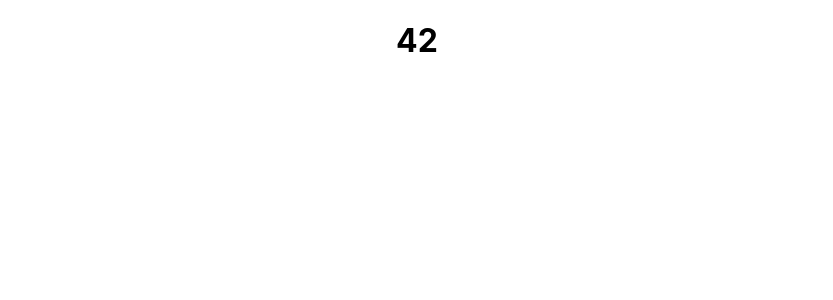
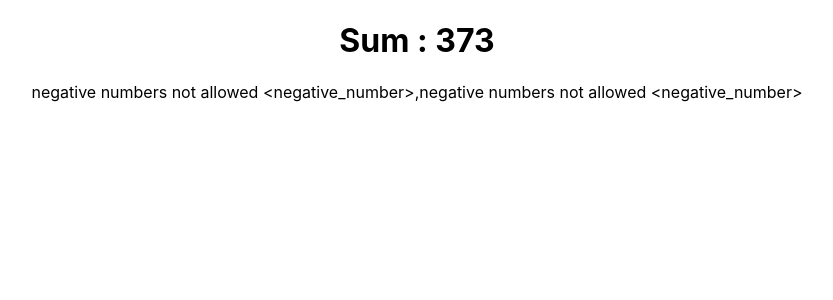
Before and after one commit to sagarkumarmehta80/string_calc, a React (Create React App) app: page / in a window 1280 px wide. Shown: the top 300 px of the page, without its empty margins (223-1056 px from the left). Built offline with nearby package versions, Linux system fonts and the light colour scheme.

Commit message:
added errors for negative numbers

```diff
--- a/src/App.js
+++ b/src/App.js
@@ -4,12 +4,7 @@ import StringCalculator from './component/StringCalculator/StringCalculator';
 function App() {
     return (
         <div className="App">
-            <h1>
-                <StringCalculator
-                    string="1,4;3
-                34"
-                />
-            </h1>
+            <StringCalculator string="1,4;334,-3,34,-4" />
         </div>
     );
 }
--- a/src/component/StringCalculator/StringCalculator.js
+++ b/src/component/StringCalculator/StringCalculator.js
@@ -1,10 +1,26 @@
 const StringCalculator = ({ string = '' }) => {
     let trimmedString = string.trim();
     let splittedString = trimmedString.split(/[\\n,; ]+/);
+    let errorText = 'negative numbers not allowed <negative_number>';
+    let errors = [];
+    let sum = null;
     if (trimmedString.length > 0) {
-        return splittedString
+        sum = splittedString
             .map((val) => Number(val))
-            .reduce((acc, val) => (acc = acc + val));
+            .reduce((acc, val) => {
+                if (val >= 0) {
+                    acc = acc + val;
+                } else {
+                    errors.push(errorText);
+                }
+                return acc;
+            });
+        return (
+            <div>
+                <h1>Sum : {sum}</h1>
+                {errors.length > 0 && errors.join(',')}
+            </div>
+        );
     } else return 0;
 };
 
```
